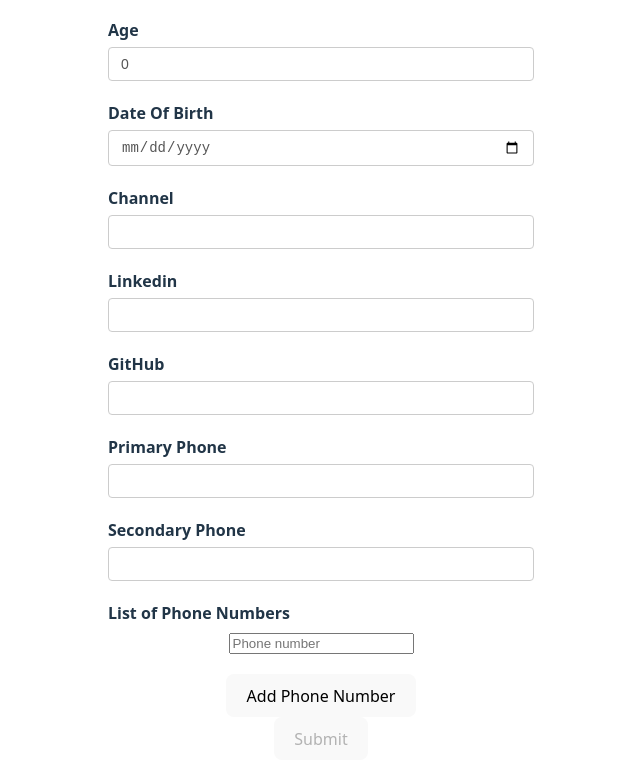
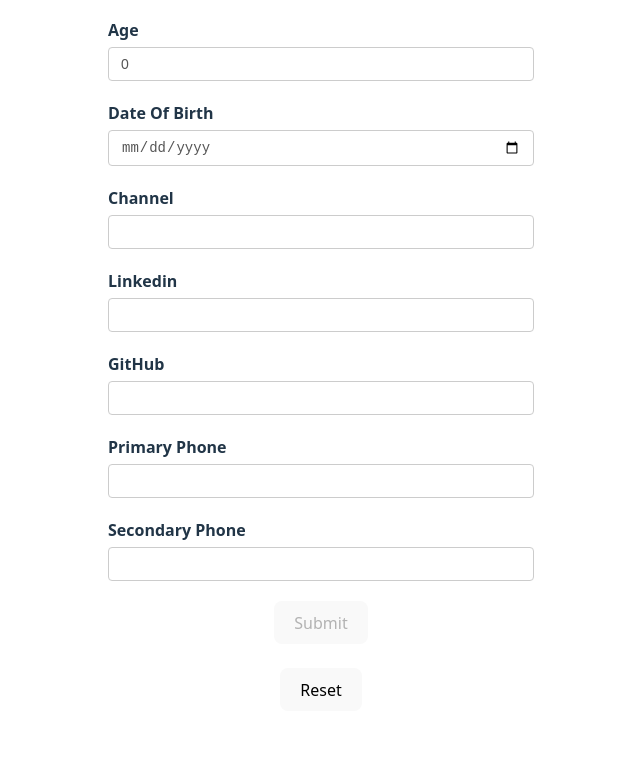
Before and after one commit to herotyphoon/react-hook-form-practice, a React (Vite) app in the folder react-hook-form-practice/: page / in a window 1280 px wide. Shown: the part 305-1088 px from the top of the page, without its empty margins (319-959 px from the left). After the commit the page ends 1048 px from the top, so only its background shows below. Built offline with nearby package versions, Linux system fonts and the light colour scheme.

Commit message:
Reset Form

```diff
--- a/react-hook-form-practice/src/components/YouTubeForm.jsx
+++ b/react-hook-form-practice/src/components/YouTubeForm.jsx
@@ -18,7 +18,7 @@
             phNumbers: [{ number: "" }],
         }
     });
-    const {register, control, handleSubmit, formState, watch, getValues, setValue} = form;
+    const {register, control, handleSubmit, formState, watch, getValues, setValue, reset} = form;
 
     const {errors, touchedFields, dirtyFields, isDirty, isValid, isSubmitting, isSubmitted, isSubmitSuccessful, submitCount} = formState;
 
@@ -42,6 +42,12 @@
             shouldValidate: true,
         });
     }
+
+    useEffect(() => {
+        if (isSubmitSuccessful) {
+            reset();
+        }
+    }, [isSubmitSuccessful, reset])
 
     // useEffect(() => {
     //     const subscription = watch((value) =>
@@ -160,7 +166,7 @@
                     <input type="text" id="secondary-phone" {...register("phoneNumbers.1")} />
                 </div>
 
-                <div>
+                {/* <div>
                     <label>List of Phone Numbers</label>
                     <div>
                         {fields.map((field, index) => (
@@ -189,7 +195,7 @@
                         Add Phone Number
                         </button>
                     </div>
-                </div>
+                </div> */}
 {/*
                 <button type="button" onClick={() => console.log("Get Values", getValues())}>Get Values</button>
                 <button type="button" onClick={() => console.log(getValues("username"))}>Get Username Value</button>
@@ -197,6 +203,9 @@
                 {/* <button type="button" onClick={handleSetValue}>Set Username</button> */}
 
                 <button type="submit" disabled={!isDirty || !isValid || isSubmitting}>Submit</button>
+                <br />
+                <br />
+                <button type="button" onClick={() => reset()}>Reset</button>
             </form>
             <DevTool control={control}/>
         </div>
```
